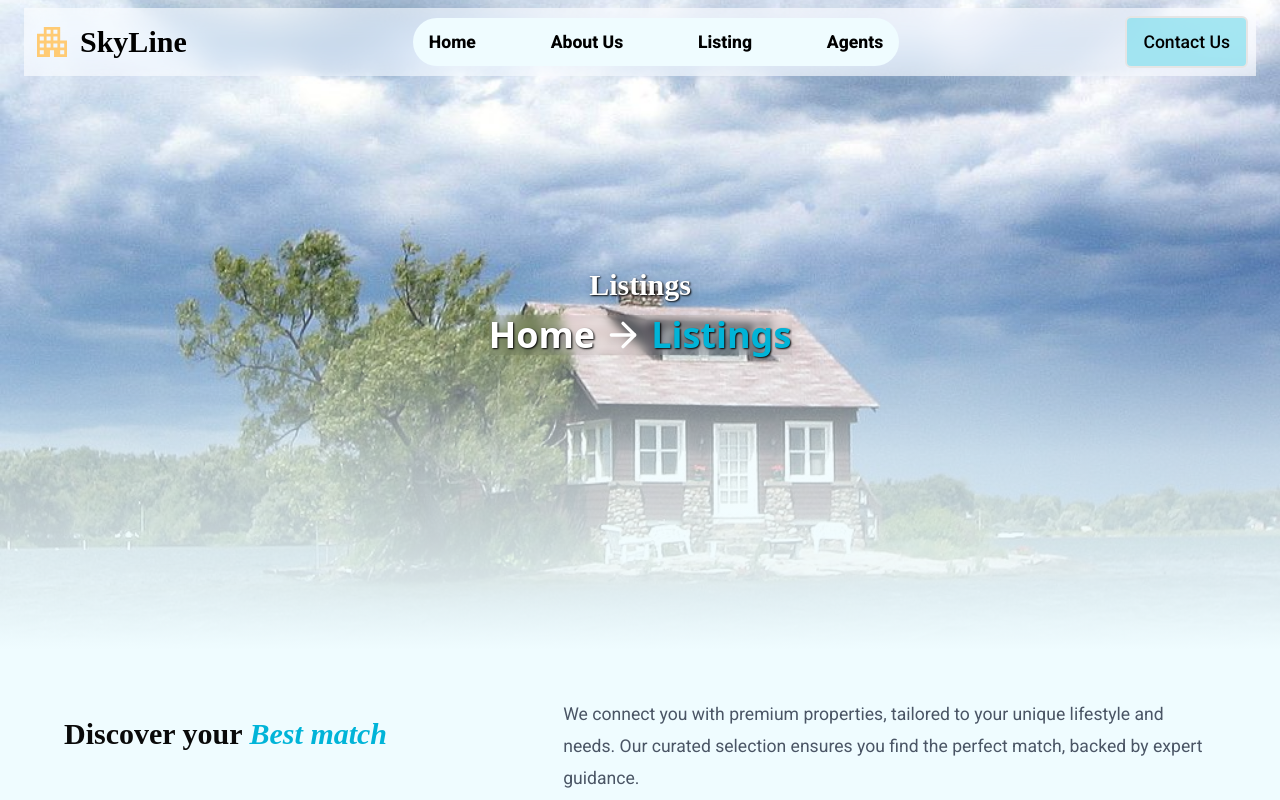
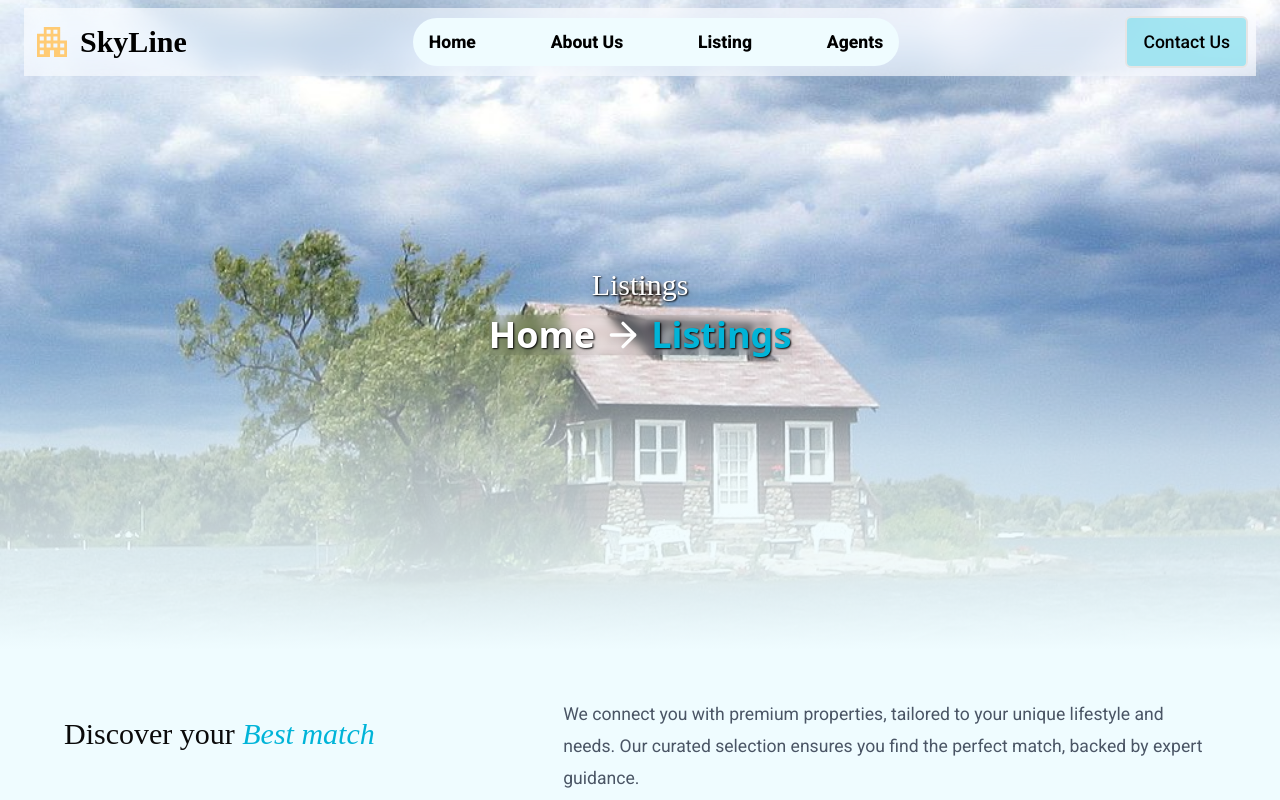
Before and after one commit to Hrit-Codes/SkyLine, a React (Vite) app: page /listings in a window 1280 px wide. Built offline with nearby package versions, Linux system fonts and the light colour scheme; no server answers; a web font is replaced by a local one.

Commit message:
Fixed font-weight error

```diff
--- a/src/component/SmallScreenNavbar.tsx
+++ b/src/component/SmallScreenNavbar.tsx
@@ -10,7 +10,7 @@ export default function SmallScreenNavbar(){
             <div className="mx-2  flex justify-between">
             <div className="flex flex-row justify-center items-center">
                 <img src={companyLogo} alt="Company Logo" />
-                {/* <h1>Skyline</h1> */}
+                <h1>Skyline</h1>
             </div>
             <div className="flex flex-row justify-center bg-primary-faint rounded-2xl p-4 border-white border-2">
             <DropdownMenu>
--- a/src/index.css
+++ b/src/index.css
@@ -174,14 +174,14 @@ h1{
   font-family: "Libertinus Serif",serif;
   font-size: 1.5rem;
   line-height: 1.75rem ;
-  font-size:500;
+  font-weight:500;
 }
 
 h3{
   font-family: "Inter",serif;
   font-size: 1.2rem;
   line-height:2.5rem;
-  font-size: 400;
+  font-weight: 400;
 }
 
 p{
```
